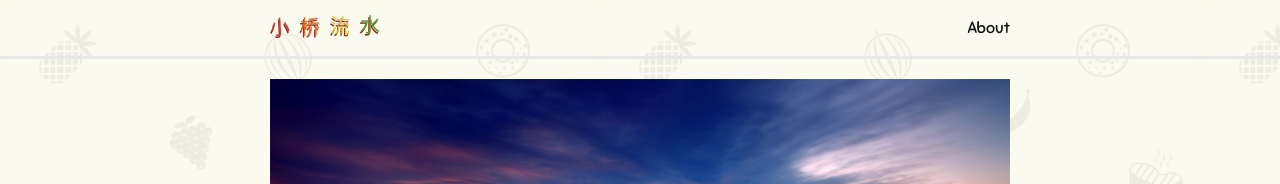
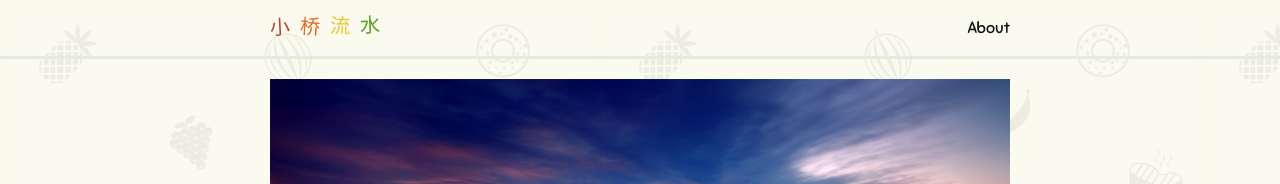
Before and after one commit to luojiyin1987/sysutangzxBlog, a Jekyll site: the page built from index.html, in a window 1280 px wide. Shown: the top 184 px of the page. Built offline with Jekyll 4.4.1, drawn with Linux system fonts in a browser that asks for light colours; the list of posts is cut into pages by our own code.

Commit message:
no message

```diff
--- a/css/main.css
+++ b/css/main.css
@@ -626,7 +626,6 @@
     font-family: 'FranchiseRegular', sans-serif;
     font-size: 20px;
     color: #c44032;
-    text-shadow: #863027 -1px 2px 0;
 }
 #logo span {
     display: inline-block;
@@ -638,6 +637,7 @@
 }
 #logo .char2 {
     color: #e36b23;
+    -webkit-transform: rotate(3deg);
 }
 #logo .char3 {
     color: #e6c92e;
@@ -646,5 +646,6 @@
 }
 #logo .char4 {
     color: #5da028;
-    top: -2px
+    top: -2px;
+    -webkit-transform: rotate(-2deg);
 }
```
